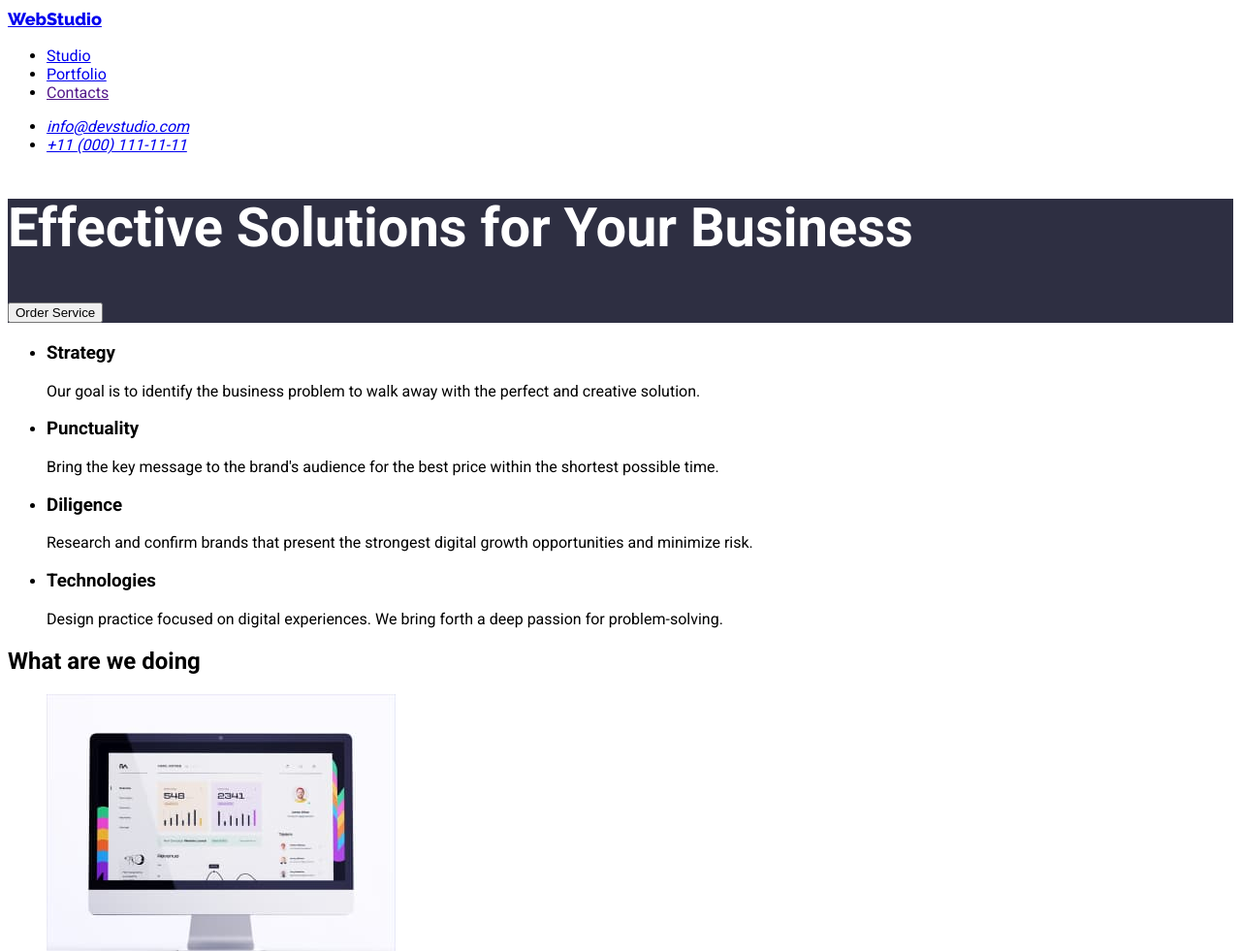
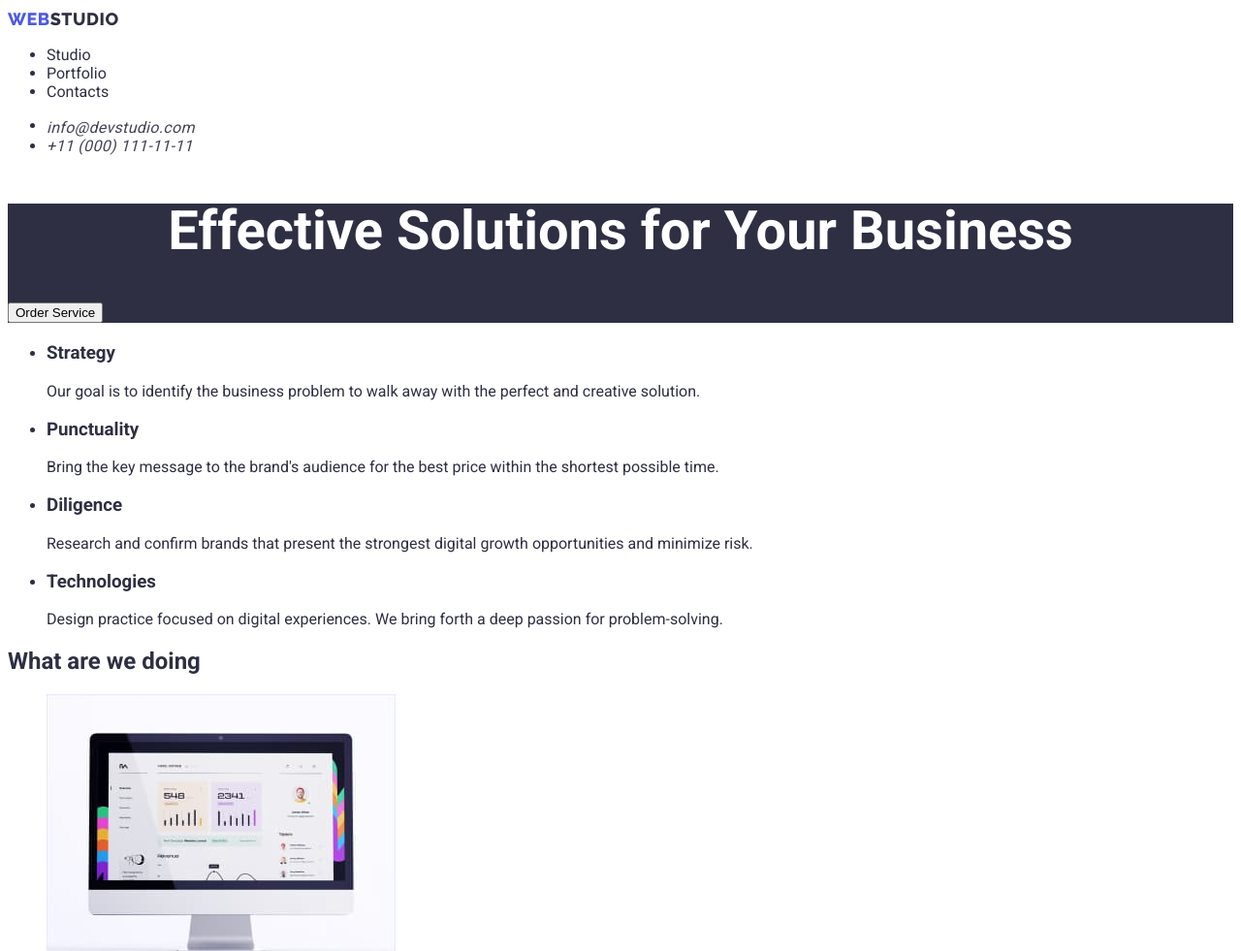
Before and after one commit to yamigakuru/goit-markup-hw-02, a plain HTML site: page index.html in a window 1280 px wide. Shown: the top 981 px of the page at 97% size. Drawn offline with Linux system fonts and the light colour scheme.

Commit message:
continue css

```diff
--- a/css/styles.css
+++ b/css/styles.css
@@ -1,12 +1,58 @@
 body{
     font-family: 'Roboto';
+    color: #2E2F42;
+}
+a{
+    text-decoration: none;
+    color: #2E2F42;
+}
+ul{
+
+}
+.mail{
+        position: absolute;
+        font-weight: 400;
+        font-size: 16px;
+        line-height: 24px;
+        letter-spacing: 0.02em;
+        color: #434455;
+}
+.tel{
+        font-weight: 400;
+        font-size: 16px;
+        line-height: 24px;
+        letter-spacing: 0.02em;
+        color: #434455;
 }
 .logo{
-    font-family: 'Raleway';
-    font-style: normal;
-    font-weight: 800;
-    font-size: 18px;
-    line-height: 24px;
+        font-family: 'Raleway';
+        font-style: normal;
+        font-weight: 800;
+        font-size: 18px;
+        line-height: 1.3;
+        display: flex;
+        align-items: center;
+        letter-spacing: 0.03em;
+        text-transform: uppercase;
+        color: #4D5AE5;
+        flex: none;
+        order: 0;
+        flex-grow: 0;
+}
+.header-logo-two{
+        font-family: 'Raleway';
+        font-style: normal;
+        font-weight: 800;
+        font-size: 18px;
+        line-height: 1.3;
+        display: flex;
+        align-items: center;
+        letter-spacing: 0.03em;
+        text-transform: uppercase;
+        color: #2E2F42;
+        flex: none;
+        order: 1;
+        flex-grow: 0;
 }
 .qwe{
     background-color: #2E2F42;
@@ -18,8 +64,24 @@ h1{
     color: #FFFFFF;
     font-weight: 700;
     font-size: 56px;
-    line-height: 60px;
+    line-height: 1;
+    text-align: center;
 }
 .footer_text{
     color: #FFFFFF;
 }
+.footer-logo-two{
+        font-family: 'Raleway';
+        font-style: normal;
+        font-weight: 800;
+        font-size: 18px;
+        line-height: 1.1;
+        display: flex;
+        align-items: center;
+        letter-spacing: 0.03em;
+        text-transform: uppercase;
+        color: #F4F4FD;
+        flex: none;
+        order: 1;
+        flex-grow: 0;
+}
--- a/index.html
+++ b/index.html
@@ -16,7 +16,9 @@
   <body>
     <header>
       <nav>
-        <a href="./index.html" class="logo">WebStudio</a>
+        <a href="./index.html" class="logo"
+          >Web <span class="header-logo-two">Studio</span></a
+        >
         <ul>
           <li><a href="./index.html">Studio</a></li>
           <li><a href="./portfolio.html">Portfolio</a></li>
@@ -25,8 +27,14 @@
       </nav>
       <address>
         <ul>
-          <li><a href="mailto:info@devstudio.com">info@devstudio.com</a></li>
-          <li><a href="tel:+110001111111">+11 (000) 111-11-11</a></li>
+          <li>
+            <a class="mail" href="mailto:info@devstudio.com"
+              >info@devstudio.com</a
+            >
+          </li>
+          <li>
+            <a class="tel" href="tel:+110001111111">+11 (000) 111-11-11</a>
+          </li>
         </ul>
       </address>
     </header>
@@ -148,7 +156,9 @@
       </section>
     </main>
     <footer class="qwe">
-      <a href="./index.html" class="logo">WebStudio</a>
+      <a href="./index.html" class="logo"
+        >Web<span class="footer-logo-two">Studio</span></a
+      >
       <p class="footer_text">
         Increase the flow of customers and sales for your business with digital
         marketing & growth solutions.
```
Also changed, not shown: portfolio.html (+6 -2 lines).
